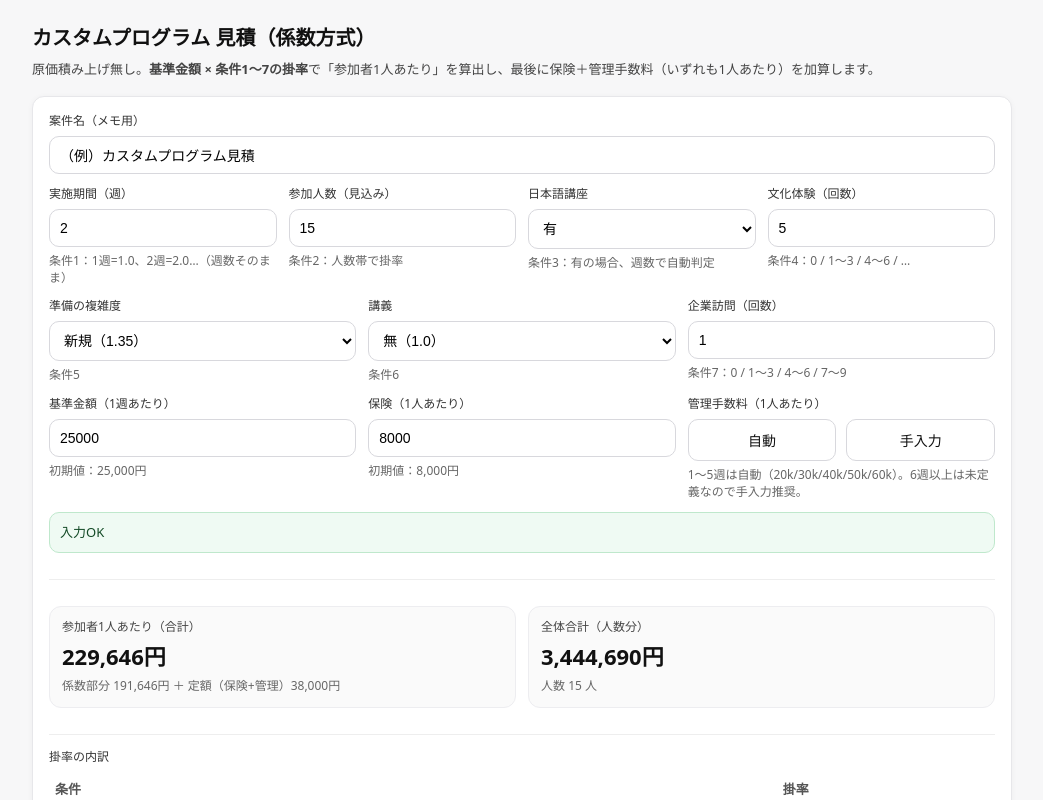
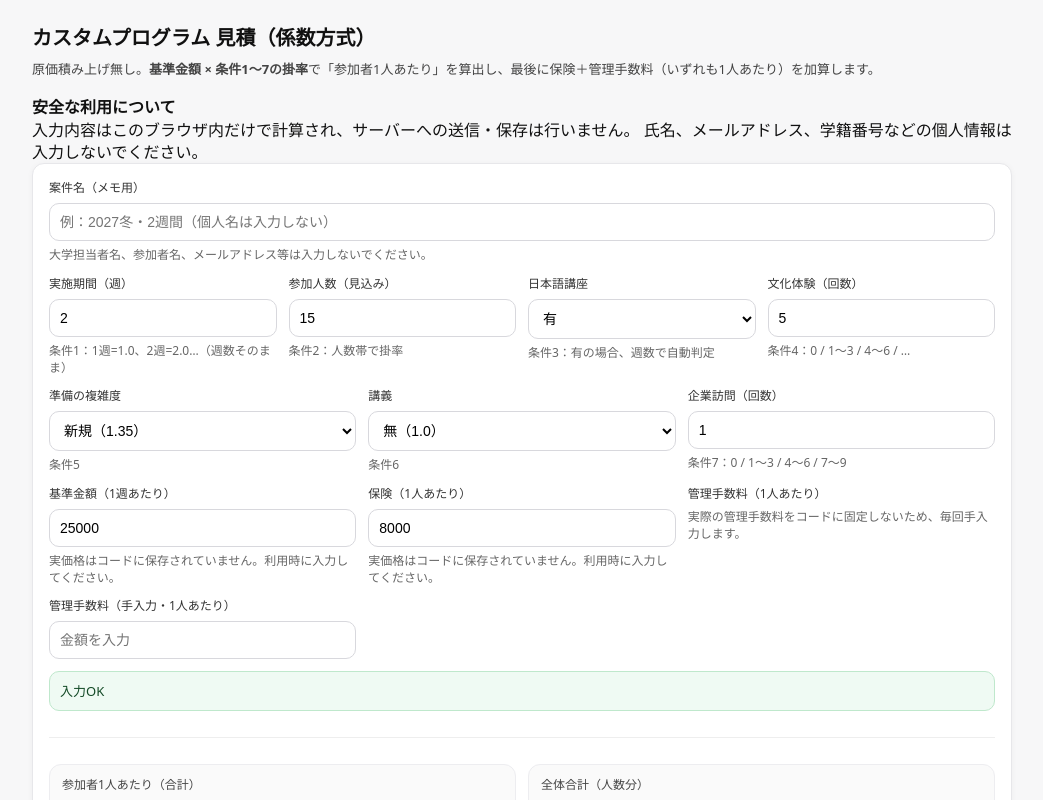
Before and after one commit to Steveston147/mitsumori, a React (Vite) app: page / in a window 1280 px wide. Shown: the top 800 px of the page, without its empty margins (118-1161 px from the left). Built offline with nearby package versions, Linux system fonts and the light colour scheme.

Commit message:
Harden estimator data handling

```diff
--- a/src/App.jsx
+++ b/src/App.jsx
@@ -65,8 +65,7 @@ function roundFactor(x, dp = 3) {
 }
 
 export default function App() {
-  const [programName, setProgramName] =
-    useState("（例）カスタムプログラム見積");
+  const [programName, setProgramName] = useState("");
   const [weeks, setWeeks] = useState(2);
   const [participants, setParticipants] = useState(15);
 
@@ -84,7 +83,7 @@ export default function App() {
     DEFAULTS.insurancePerStudent
   );
 
-  const [useManualMgmtFee, setUseManualMgmtFee] = useState(false);
+  const [useManualMgmtFee] = useState(true);
   const [managementFeePerStudentManual, setManagementFeePerStudentManual] =
     useState("");
 
@@ -176,7 +175,7 @@ export default function App() {
   }
 
   function onReset() {
-    setProgramName("（例）カスタムプログラム見積");
+    setProgramName("");
     setWeeks(2);
     setParticipants(15);
     setHasJapaneseLesson(true);
@@ -186,7 +185,6 @@ export default function App() {
     setCompanyVisitTimes(1);
     setBaseWeeklyPrice(DEFAULTS.baseWeeklyPrice);
     setInsurancePerStudent(DEFAULTS.insurancePerStudent);
-    setUseManualMgmtFee(false);
     setManagementFeePerStudentManual("");
   }
 
@@ -198,6 +196,14 @@ export default function App() {
         で「参加者1人あたり」を算出し、最後に保険＋管理手数料（いずれも1人あたり）を加算します。
       </p>
 
+      <div className="privacy-note">
+        <strong>安全な利用について</strong>
+        <div>
+          入力内容はこのブラウザ内だけで計算され、サーバーへの送信・保存は行いません。
+          氏名、メールアドレス、学籍番号などの個人情報は入力しないでください。
+        </div>
+      </div>
+
       <div className="card">
         <div className="grid">
           <div className="col-12">
@@ -205,8 +211,11 @@ export default function App() {
             <input
               value={programName}
               onChange={(e) => setProgramName(e.target.value)}
-              placeholder="例：OU 2026 Summer Custom Program"
+              placeholder="例：2027冬・2週間（個人名は入力しない）"
             />
+            <div className="small">
+              大学担当者名、参加者名、メールアドレス等は入力しないでください。
+            </div>
           </div>
 
           <div className="col-3">
@@ -298,7 +307,9 @@ export default function App() {
               step={1000}
               onChange={setBaseWeeklyPrice}
             />
-            <div className="small">初期値：25,000円</div>
+            <div className="small">
+              実価格はコードに保存されていません。利用時に入力してください。
+            </div>
           </div>
 
           <div className="col-4">
@@ -309,33 +320,18 @@ export default function App() {
               step={500}
               onChange={setInsurancePerStudent}
             />
-            <div className="small">初期値：8,000円</div>
+            <div className="small">
+              実価格はコードに保存されていません。利用時に入力してください。
+            </div>
           </div>
 
           <div className="col-4">
             <label>管理手数料（1人あたり）</label>
-            <div className="row">
-              <button
-                className={"btn secondary"}
-                type="button"
-                onClick={() => setUseManualMgmtFee(false)}
-              >
-                自動
-              </button>
-              <button
-                className={"btn secondary"}
-                type="button"
-                onClick={() => setUseManualMgmtFee(true)}
-              >
-                手入力
-              </button>
-            </div>
             <div className="small">
-              1〜5週は自動（20k/30k/40k/50k/60k）。6週以上は未定義なので手入力推奨。
+              実際の管理手数料をコードに固定しないため、毎回手入力します。
             </div>
           </div>
 
-          {useManualMgmtFee && (
           <div className="col-4">
             <NumberInput
               label="管理手数料（手入力・1人あたり）"
@@ -343,10 +339,9 @@ export default function App() {
               min={0}
               step={1000}
               onChange={setManagementFeePerStudentManual}
-                placeholder="例：70000"
+              placeholder="金額を入力"
             />
           </div>
-          )}
 
           <div className="col-12">
             {result.warnings?.length ? (
```
Lines whose indentation alone changed are shown as unchanged.
